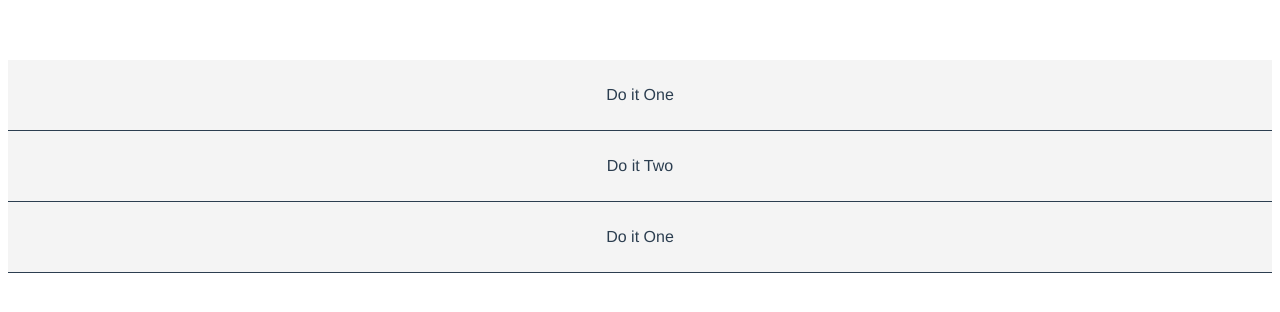
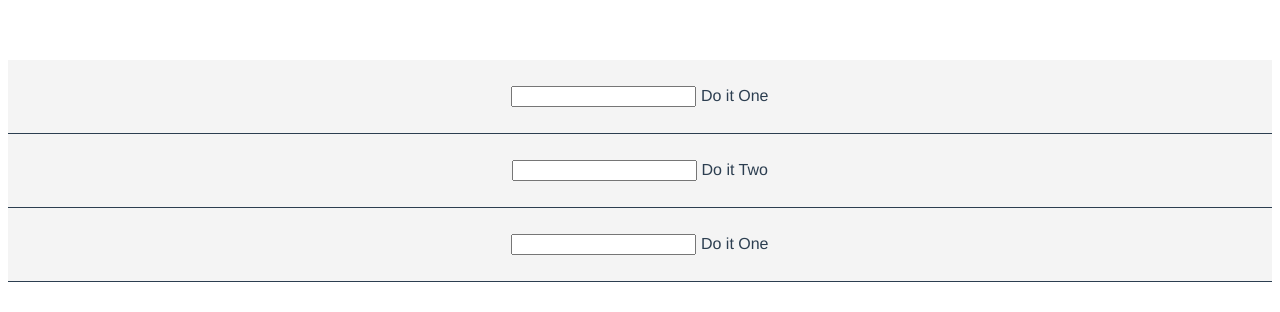
Before and after one commit to Chezo25/Todo-app, a Vue app: page / in a window 1280 px wide. Shown: the top 312 px of the page. Built offline with nearby package versions, Linux system fonts and the light colour scheme.

Commit message:
Update Todoitem.vue
* we used the direvtive v-on

```diff
--- a/src/components/Todoitem.vue
+++ b/src/components/Todoitem.vue
@@ -1,6 +1,8 @@
 <template>
     <div class="todo-item" v-bind:class="{'is-complete':todo.completed}">
-        <p>{{todo.title}}</p>
+        <p>
+            <input type="checkbos" v-on:change="markComplete">
+            {{todo.title}}</p>
     </div>
 </template>
 
```
